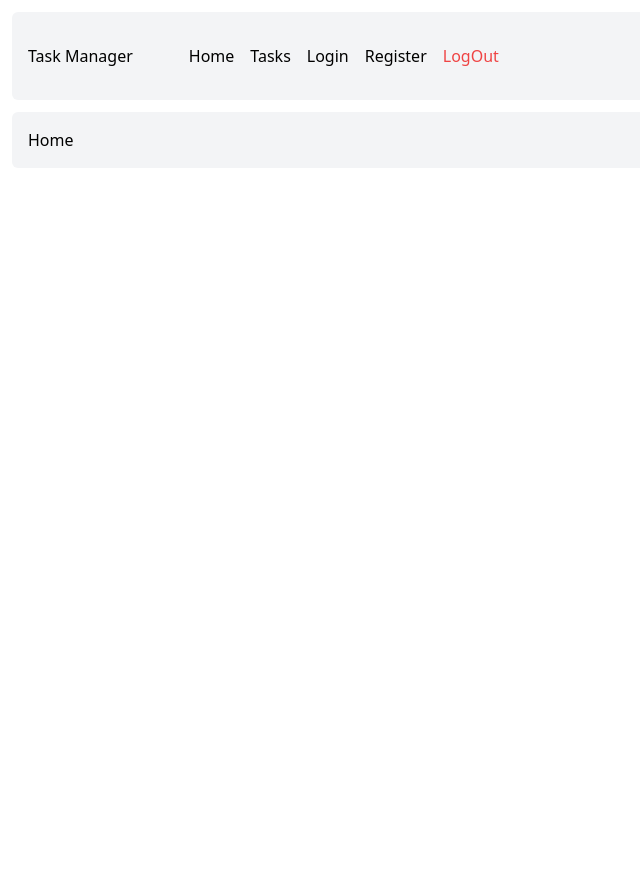
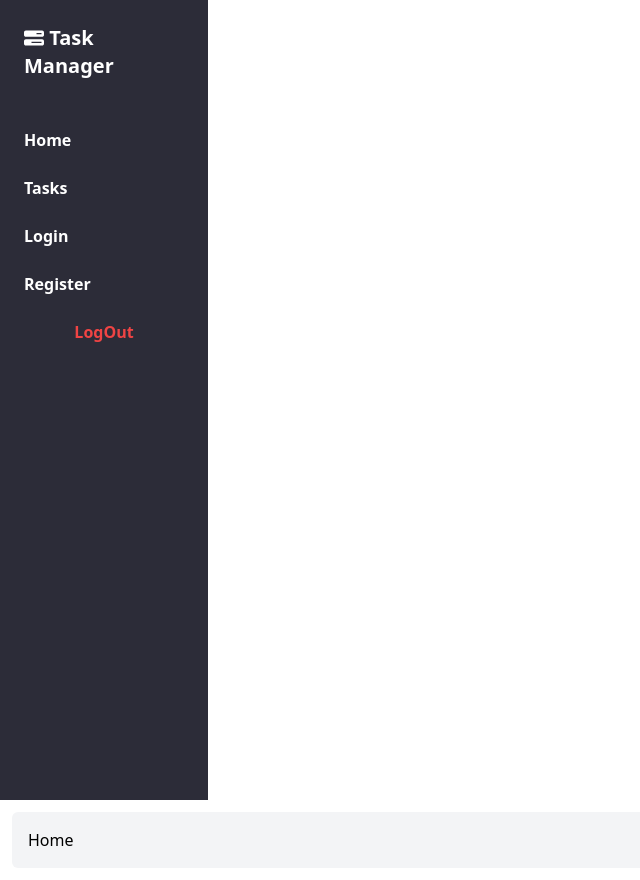
Before and after one commit to mostafa-meerzad/Task-Manager-fullstack, a React (Vite) app in the folder frontend/: page / in a window 1280 px wide. Shown: the whole page, without its empty margins (0-640 px from the left). Before the commit the page ends 800 px from the top, so only its background shows below. Built offline with nearby package versions, Linux system fonts and the light colour scheme.

Commit message:
Frontend: Install FontAwesome Icons and Style Navbar

```diff
--- a/frontend/package.json
+++ b/frontend/package.json
@@ -10,6 +10,10 @@
     "preview": "vite preview"
   },
   "dependencies": {
+    "@fortawesome/fontawesome-svg-core": "^6.7.2",
+    "@fortawesome/free-regular-svg-icons": "^6.7.2",
+    "@fortawesome/free-solid-svg-icons": "^6.7.2",
+    "@fortawesome/react-fontawesome": "^0.2.2",
     "axios": "^1.7.9",
     "react": "^18.3.1",
     "react-dom": "^18.3.1",
--- a/frontend/src/components/navbar/Navbar.jsx
+++ b/frontend/src/components/navbar/Navbar.jsx
@@ -1,18 +1,29 @@
-import { Link } from "react-router-dom";
+import {Link} from "react-router-dom";
 import LogOut from "../auth/LogOut.jsx";
+import {FontAwesomeIcon} from "@fortawesome/react-fontawesome";
+import {faBarsProgress} from "@fortawesome/free-solid-svg-icons";
 
+const links = [
+    {url: "/", label: "Home"},
+    {url: "/tasks", label: "Tasks"},
+    {url: "/login", label: "Login"},
+    {url: "/register", label: "Register"},
+
+]
 const Navbar = () => {
-  return (
-    <nav className="flex m-3 p-4 gap-5 justify-start items-center bg-gray-100 rounded-md">
-      <h1 className={"pr-5 cursor-default"}>Task Manager</h1>
-      <ul className={"flex gap-4 p-4"}>
-        <Link to={"/"}>Home</Link>
-        <Link to={"/tasks"}>Tasks</Link>
-        <Link to={"/login"}>Login</Link>
-        <Link to={"/register"}>Register</Link>
-        <LogOut />
-      </ul>
-    </nav>
-  );
+    return (
+        <nav className="flex flex-col w-52 h-screen p-6 bg-[#2C2C38] text-white">
+
+            <h1 className={" text-xl font-semibold mb-12"}><FontAwesomeIcon icon={faBarsProgress}/> Task Manager</h1>
+            <ul className={"flex flex-col gap-6 font-semibold"}>
+                {
+                    links.map((link) => (
+                        <Link to={link.url} key={link.url}>{link.label}</Link>
+                    ))
+                }
+                <LogOut/>
+            </ul>
+        </nav>
+    );
 };
 export default Navbar;
```
Also changed, not shown: 1 other file (tests, documents, lock files or other folders).
